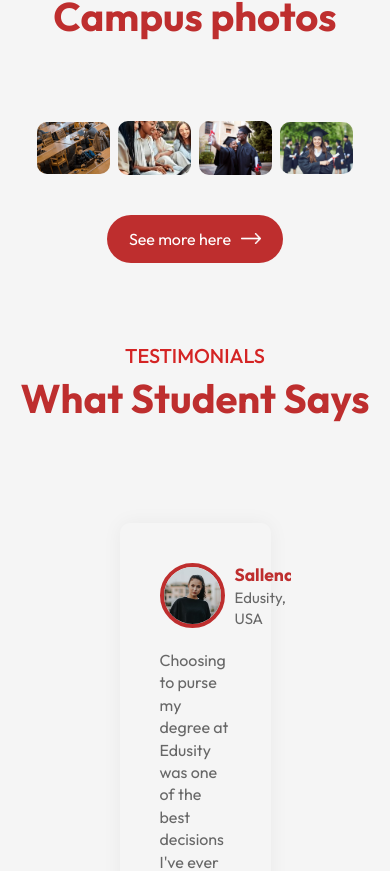
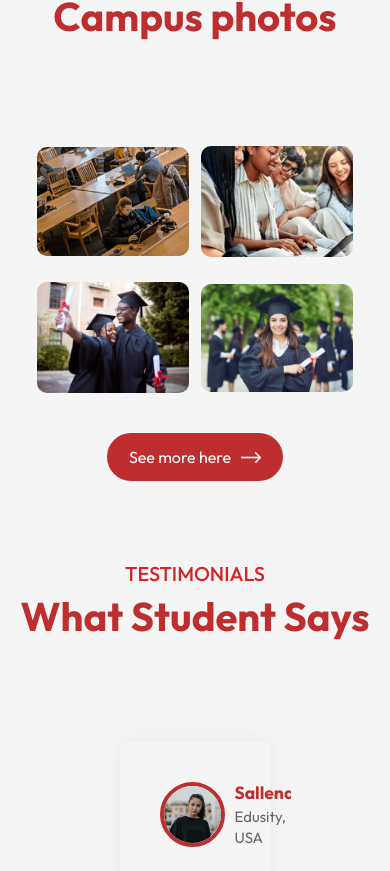
Before and after one commit to tanisha1527/React-project5, a React (Vite) app: page / in a window 390 px wide. Shown: the part 3100-3971 px from the top of the page. Built offline with nearby package versions, Linux system fonts and the light colour scheme.

Commit message:
Add responsiveness to CampusGallery section

```diff
--- a/src/components/Campus/Campus.css
+++ b/src/components/Campus/Campus.css
@@ -15,3 +15,13 @@
    width: 23%;
    border-radius: 10px;
 }
+
+@media (max-width: 800px){
+    .gallery{
+       flex-wrap: wrap;
+    }
+    .gallery img{
+       width: 48%;
+       margin-top: 25px;
+    }
+}
```
